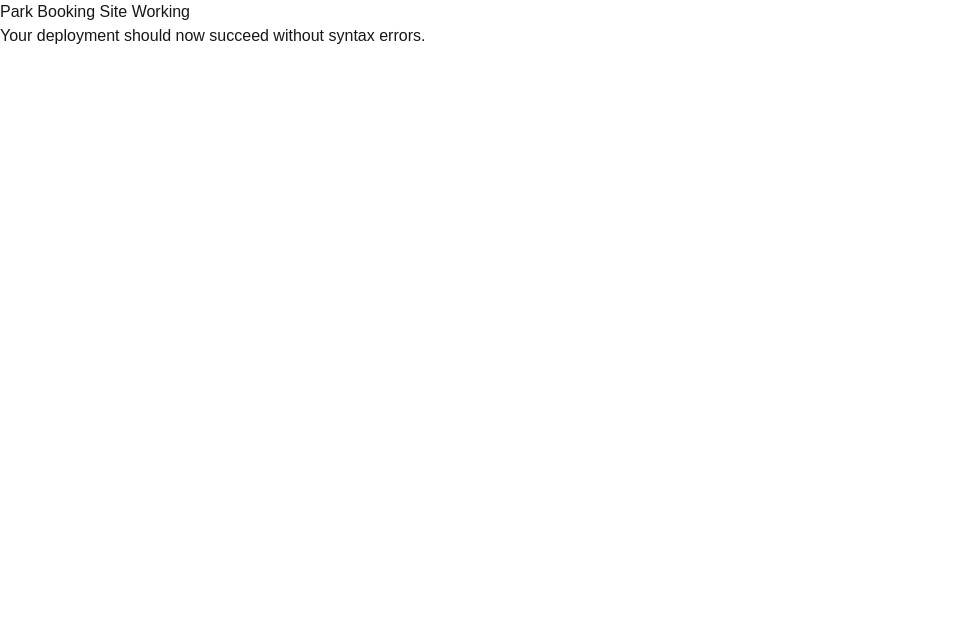
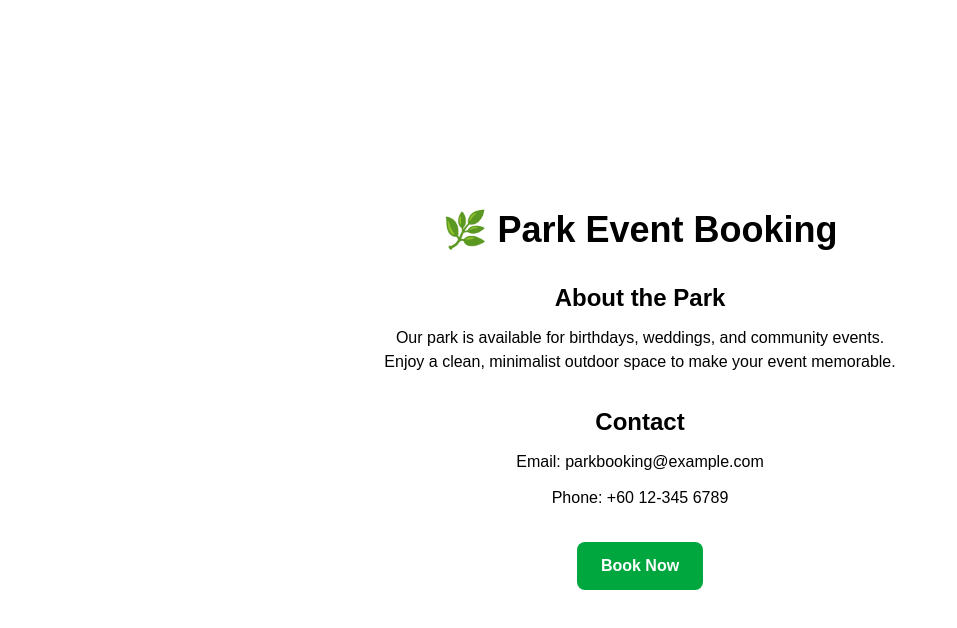
Before and after one commit to aliffnadjmi/park-booking-site, a Next.js app: page / in a window 1280 px wide. Shown: the top 628 px of the page, without its empty margins (0-957 px from the left). Built offline with nearby package versions, Linux system fonts and the light colour scheme.

Commit message:
Update home page with Book Now button

```diff
--- a/src/app/page.tsx
+++ b/src/app/page.tsx
@@ -1,18 +1,40 @@
 "use client";
 
-import React from "react";
+import { useRouter } from "next/navigation";
 
 export default function Home() {
+  const router = useRouter();
+
+  const handleBookingClick = () => {
+    router.push("/booking");
+  };
+
   return (
-    <main>
-      <h1>Park Booking Site Working</h1>
-      <p>Your deployment should now succeed without syntax errors.</p>
+    <main className="min-h-screen flex flex-col items-center justify-center bg-white text-black p-6">
+      <div className="max-w-lg w-full space-y-8 text-center">
+        <h1 className="text-4xl font-bold">🌿 Park Event Booking</h1>
+
+        <section className="space-y-3">
+          <h2 className="text-2xl font-semibold">About the Park</h2>
+          <p>
+            Our park is available for birthdays, weddings, and community events.
+            Enjoy a clean, minimalist outdoor space to make your event memorable.
+          </p>
+        </section>
+
+        <section className="space-y-3">
+          <h2 className="text-2xl font-semibold">Contact</h2>
+          <p>Email: parkbooking@example.com</p>
+          <p>Phone: +60 12-345 6789</p>
+        </section>
+
+        <button
+          onClick={handleBookingClick}
+          className="bg-green-600 hover:bg-green-700 text-white font-semibold py-3 px-6 rounded-lg transition"
+        >
+          Book Now
+        </button>
+      </div>
     </main>
   );
 }
-import Link from "next/link";
-<nav className="p-4 bg-green-100 text-center">
-  <Link href="/" className="mx-2 text-green-800 font-semibold">Home</Link>
-  <Link href="/booking" className="mx-2 text-green-800 font-semibold">Booking</Link>
-  {/* You can add About, Contact, Gallery here later */}
-</nav>
```
